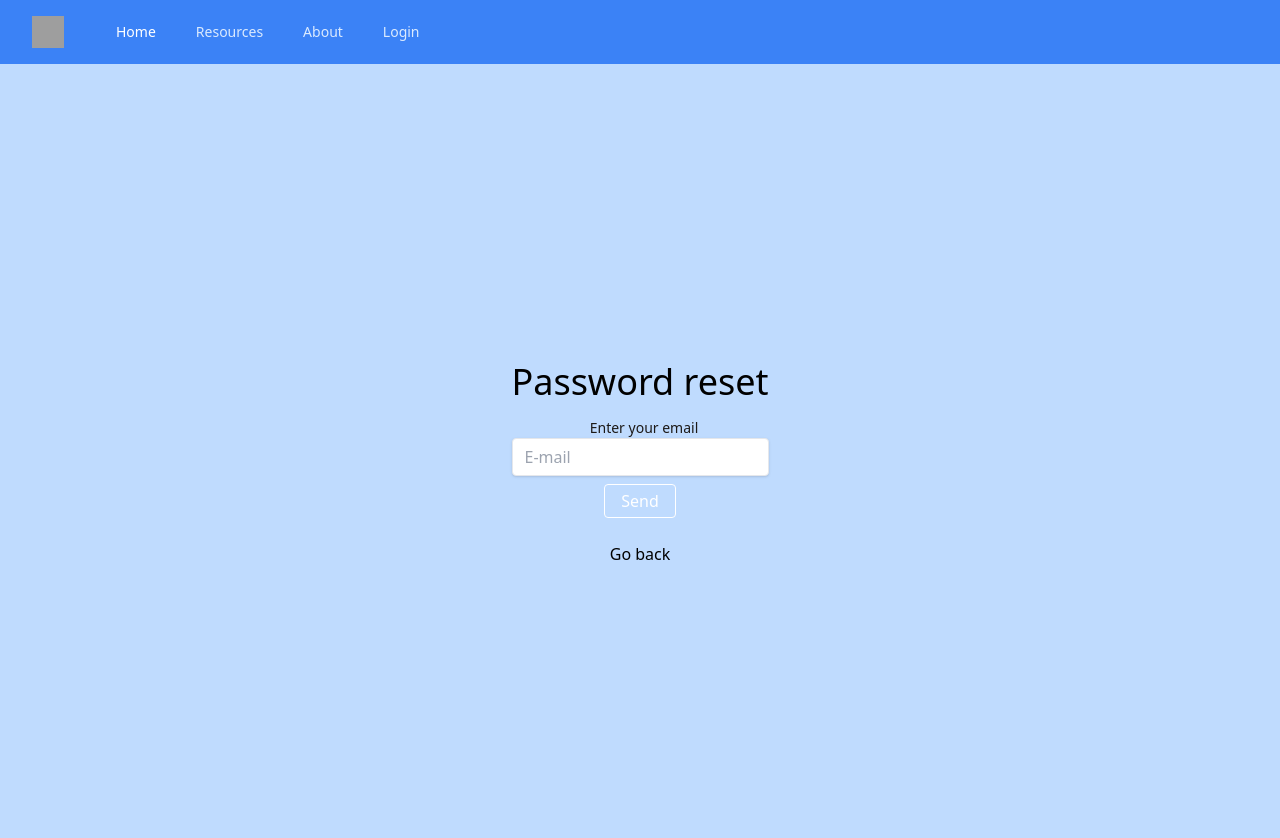
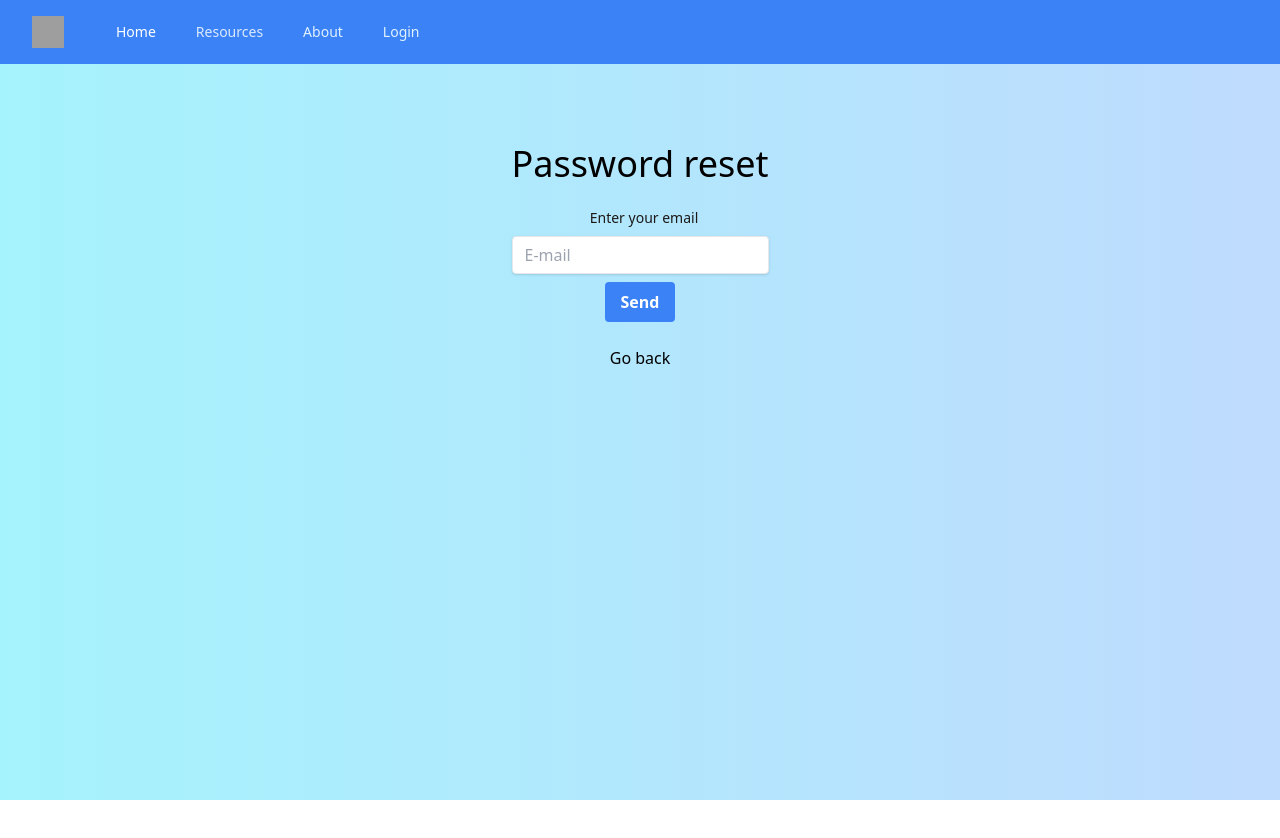
Before and after one commit to Nerds-Who-Code/Mental-Health-Tracker, a React (Create React App) app in the folder client/: page /forgot-password in a window 1280 px wide. Shown: the top 838 px of the page. After the commit the page ends 800 px from the top, so only its background shows below. Built offline with nearby package versions, Linux system fonts and the light colour scheme; grey boxes are pictures that could not be loaded.

Commit message:
removed h-screen on all forms changed the color of button to be consistent entry page  radio input - row

```diff
--- a/client/src/components/AddEntryPage.js
+++ b/client/src/components/AddEntryPage.js
@@ -132,7 +132,7 @@ export default function AddEntryPage() {
             <h1 className="my-2">{entryState.type} Tracker</h1>
             <form id="addEntry" className="flex flex-col items-left justify-center  bg-white shadow-md rounded px-8 pt-6 pb-8 mb-4" action="#" onSubmit={addNewEntry}>
 
-                <div >
+                <div className='flex flew-row justify-around'>
                     <div className="radioInput">
 
                         <input
@@ -215,7 +215,7 @@ export default function AddEntryPage() {
                     onChange={handleChange}
                 />
 
-                <input className="my-2 mx-2 px-4 py-2 leading-none  rounded text-white  hover:text-white bg-gradient-to-r from-green-300 to-blue-400 hover:from-cyan-200 hover:to-green-300 "
+                <input className="bg-blue-500 hover:bg-blue-700 text-white font-bold py-2 px-4 rounded focus:outline-none mx-2 "
                     type="submit"
                     value="Add entry"
                 />
--- a/client/src/components/DashboardPage.js
+++ b/client/src/components/DashboardPage.js
@@ -24,20 +24,20 @@ export default function DashboardPage() {
     }, [userDataGlobalState.name]);
 
     return (
-    <div className='w-screen h-screen flex flex-col items-center justify-center  text-slate-800'>
+    <div className=' flex flex-col items-center justify-center  text-slate-800 my-16'>
         <h1 className='text-2xl font-bold'>Dashboard</h1>
         <h2 className='text-xl m-2'>Welcome back {name}</h2>
         <h3 className='m-2'>What would you like to do today?</h3>
         <div className='my-4 flex items-center justify-around'>
             <Link to="/add-entry">
                 <button
-                    className='mx-2 px-4 py-2 leading-none border rounded text-white border-white hover:border-transparent hover:text-black hover:bg-white'>
+                    className='bg-blue-500 hover:bg-blue-700 text-white font-bold py-2 px-4 rounded focus:outline-none mx-2'>
                     Add new entry
                 </button>
             </Link>
             <Link to="/view-entries">
                 <button
-                    className='mx-2 px-4 py-2 leading-none border rounded text-white border-white hover:border-transparent hover:text-black hover:bg-white'>
+                    className='bg-blue-500 hover:bg-blue-700 text-white font-bold py-2 px-4 rounded focus:outline-none mx-2'>
                     View my entries
                 </button>
                 </Link>
--- a/client/src/components/ForgotPasswordContainer.js
+++ b/client/src/components/ForgotPasswordContainer.js
@@ -20,10 +20,10 @@ export default function ForgotPasswordContainer() {
     };
 
     return (
-        <div className="flex flex-col items-center justify-center h-screen">
+        <div className="flex flex-col items-center justify-center my-16">
             <h1 className="my-4">Password reset</h1>
             <form className="flex flex-col items-center justify-center" action="#" onSubmit={passwordReset}>
-            <label htmlFor="emailInput">Enter your email</label>
+            <label htmlFor="emailInput" className='my-2'>Enter your email</label>
                 <input
                     type="email"
                     id="emailInput"
@@ -33,7 +33,7 @@ export default function ForgotPasswordContainer() {
                     required
                 />
 
-                <input className='my-2 px-4 py-2 leading-none border rounded text-white border-white hover:border-transparent hover:text-black hover:bg-white'
+                <input className='bg-blue-500 hover:bg-blue-700 text-white font-bold py-2 px-4 rounded focus:outline-none my-2'
                     type="submit"
                     value="Send"
                 />
--- a/client/src/components/LoginContainer.js
+++ b/client/src/components/LoginContainer.js
@@ -66,7 +66,7 @@ export default function LoginContainer() {
     };
 
     return (
-        <div className="flex flex-col items-center justify-center h-screen">
+        <div className="flex flex-col items-center justify-center my-16">
             <h1 className="my-4">Login</h1>
 
             <form className="bg-white shadow-md rounded px-8 pt-6 pb-8 mb-4" action="#" onSubmit={authorize}>
--- a/client/src/components/MainNavbar.js
+++ b/client/src/components/MainNavbar.js
@@ -84,13 +84,13 @@ function MainNavbar() {
               </Link>
               <Link
                 to="/about"
-                className="text-blue-100 hover:bg-blue-400 hover:text-white px-3 py-2 rounded-md text-sm font-medium"
+                className="text-sky-100 hover:bg-blue-400 hover:text-white px-3 py-2 rounded-md text-sm font-medium"
               >
                 About
               </Link>
               <Link
                 to="/"
-                className="text-blue-100 hover:bg-blue-400 hover:text-white px-3 py-2 rounded-md text-sm font-medium"
+                className="text-sky-100 hover:bg-blue-400 hover:text-white px-3 py-2 rounded-md text-sm font-medium"
               >
                 Login
               </Link>
--- a/client/src/components/RegistrationContainer.js
+++ b/client/src/components/RegistrationContainer.js
@@ -106,7 +106,7 @@ export default function RegistrationContainer() {
     }
 
     return (
-        <div className="flex flex-col items-center justify-center h-screen">
+        <div className="flex flex-col items-center justify-center my-16">
             <h1 className="my-2">Create a new account</h1>
             <h3 className="my-2">Already registered? <Link className="my-4 hover:text-cyan-500" to="/">Login here</Link></h3>
             <form className="bg-white shadow-md rounded px-8 pt-6 pb-8 mb-4" action="#" onSubmit={register}>
--- a/client/src/index.css
+++ b/client/src/index.css
@@ -10,7 +10,7 @@
       @apply text-2xl;
     }
     body {
-           @apply bg-blue-200;
+          @apply bg-gradient-to-r from-cyan-200 to-blue-200;
 
       @apply overflow-auto;
     }
```
